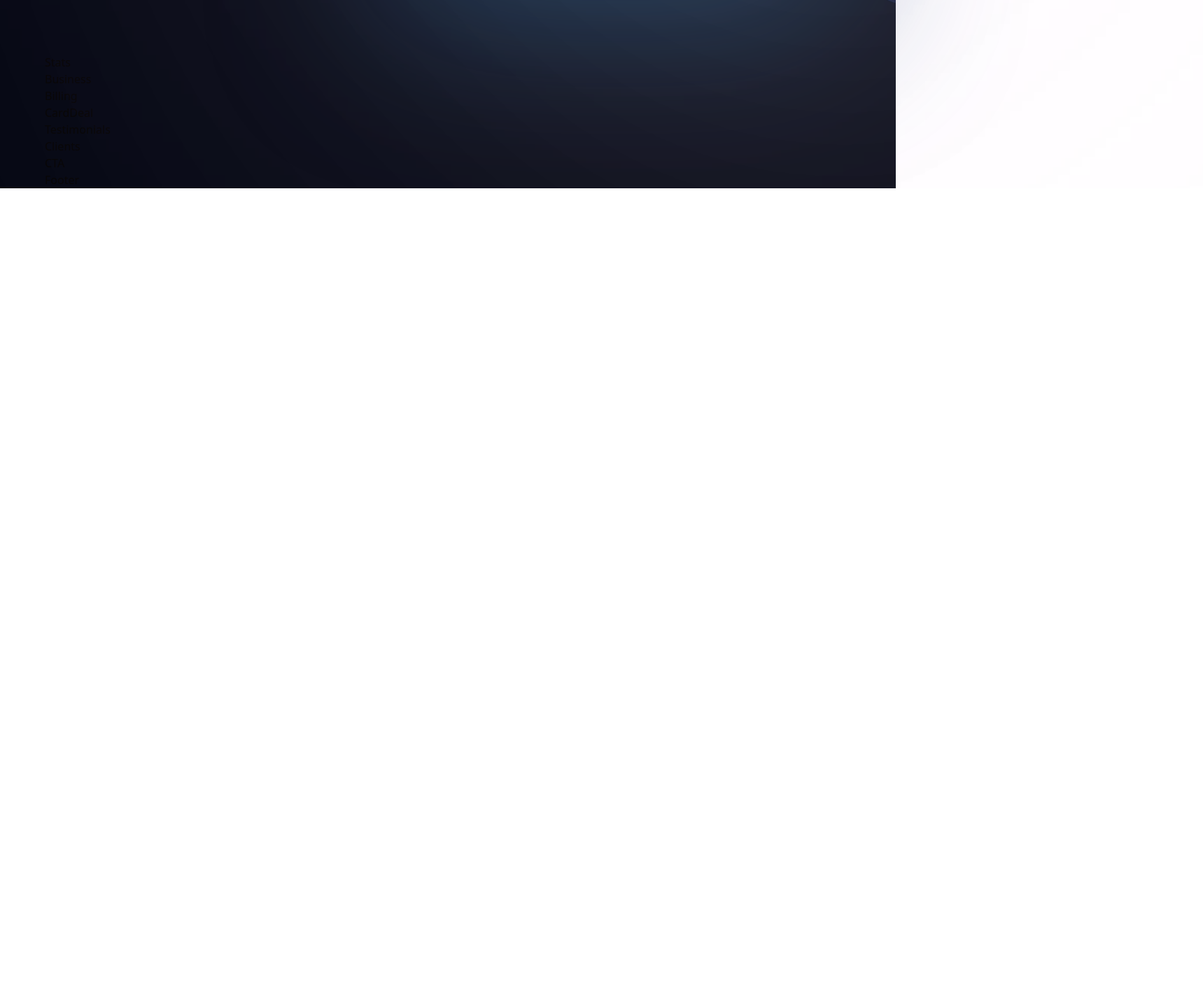
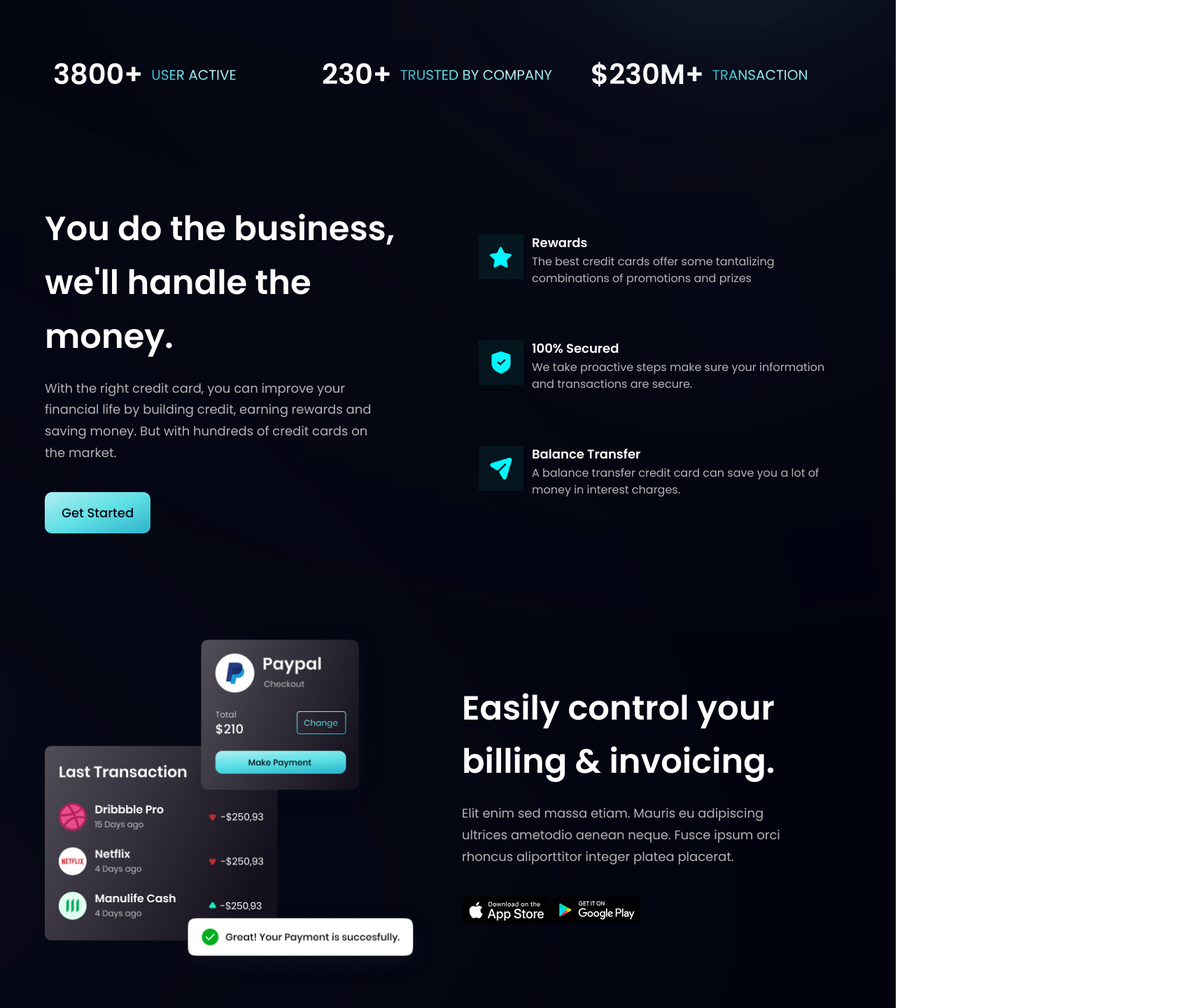
Before and after one commit to estopaceadrian/vite-project, a React (Vite) app: page / in a window 1280 px wide. Shown: the part 720-2160 px from the top of the page at 70% size, 1719 px wide, since content can reach past the window. Before the commit the page ends 989 px from the top, so only its background shows below. Built offline with nearby package versions, Linux system fonts and the light colour scheme.

Commit message:
created other sections

```diff
--- a/src/components/Billing.jsx
+++ b/src/components/Billing.jsx
@@ -1,7 +1,40 @@
-import React from 'react';
+import { apple, bill, google } from '../assets';
+import styles, { layout } from '../styles';
 
-const Billing = () => {
-  return <div>Billing</div>;
-};
+const Billing = () => (
+  <section id="product" className={layout.sectionReverse}>
+    <div className={layout.sectionImgReverse}>
+      <img
+        src={bill}
+        alt="billing"
+        className=" w-[100%] h-[100%] relative z-[5] "
+      />
+      <div className="absolute z-[3] -left-1/2 top-0 w-[50%] h-[50%] rounded-full white__gradient  " />
+      <div className="absolute z-[0] -left-1/2 bottom-0 w-[50%] h-[50%] rounded-full pink__gradient  " />
+    </div>
+    <div className={layout.sectionInfo}>
+      <h2 className={styles.heading2}>
+        Easily control your <br className="sm:block hidden" /> billing &
+        invoicing.
+      </h2>
+      <p className={`${styles.paragraph} max-w-[470px] mt-5`}>
+        Elit enim sed massa etiam. Mauris eu adipiscing ultrices ametodio aenean
+        neque. Fusce ipsum orci rhoncus aliporttitor integer platea placerat.
+      </p>
+      <div className="flex flex-row flex-wrap sm:mt-10 mt-6">
+        <img
+          src={apple}
+          alt="apple_store"
+          className="w-[128px] h-[42px] object-contain cursor-pointer"
+        />
+        <img
+          src={google}
+          alt="google_store"
+          className="w-[128px] h-[42px] object-contain cursor-pointer"
+        />
+      </div>
+    </div>
+  </section>
+);
 
 export default Billing;
--- a/src/components/Business.jsx
+++ b/src/components/Business.jsx
@@ -1,7 +1,51 @@
-import React from 'react';
+import { features } from '../constants';
+import styles, { layout } from '../styles';
+import Button from './Button';
+
+const FeatureCard = ({ icon, title, content, index }) => (
+  <div
+    className={`flex flex-row p-6 rounded-[20px]
+    ${index !== features.length - 1 ? 'mb-6' : 'mb-0'} feature-card `}
+  >
+    <div
+      className={`w-[64px] h-[64px] rounded-4 ${styles.flexCenter} bg-dimBlue`}
+    >
+      <img src={icon} alt="icon" className="w-[50%] h-[50%] object-contain " />
+    </div>
+    <div className="flex-1 flex flex-col ml-3">
+      <h4 className="font-poppins font-semibold text-white text-[18px] leading-[23px] mb-1 ">
+        {title}
+      </h4>
+      <p className="font-poppins font-normal text-dimWhite text-[16px] leading-[24px] mb-1">
+        {content}
+      </p>
+    </div>
+  </div>
+);
 
 const Business = () => {
-  return <div>Business</div>;
+  return (
+    <section id="features" className={layout.section}>
+      <div className={layout.sectionInfo}>
+        <h2 className={styles.heading2}>
+          You do the business, <br className="sm:block hidden" />
+          we'll handle the money.
+        </h2>
+        <p className={`${styles.paragraph} max-w-[480px] mt-5`}>
+          With the right credit card, you can improve your financial life by
+          building credit, earning rewards and saving money. But with hundreds
+          of credit cards on the market.
+        </p>
+        <Button styles="mt-10" />
+      </div>
+
+      <div className={` ${layout.sectionImg} flex-col`}>
+        {features.map((feature, index) => (
+          <FeatureCard key={feature.id} {...feature} index={index} />
+        ))}
+      </div>
+    </section>
+  );
 };
 
 export default Business;
--- a/src/components/Button.jsx
+++ b/src/components/Button.jsx
@@ -1,7 +1,14 @@
 import React from 'react';
 
-const Button = () => {
-  return <div>Button</div>;
+const Button = ({ styles }) => {
+  return (
+    <button
+      type="button"
+      className={`py-4 px-6 bg-blue-gradient font-poppins font-medium text-[18px] text-primary outline-none ${styles} rounded-[10px] `}
+    >
+      Get Started
+    </button>
+  );
 };
 
 export default Button;
--- a/src/components/CardDeal.jsx
+++ b/src/components/CardDeal.jsx
@@ -1,7 +1,25 @@
-import React from 'react';
+import { card } from '../assets';
+import styles, { layout } from '../styles';
+import Button from './Button';
 
-const CardDeal = () => {
-  return <div>CardDeal</div>;
-};
+const CardDeal = () => (
+  <section className={layout.section}>
+    <div className={layout.sectionInfo}>
+      <h2 className={styles.heading2}>
+        Find a better card deal <br className="sm:block hidden" /> in few easy
+        steps.
+      </h2>
+      <p className={`${styles.paragraph} max-w-[470px] mt-5`}>
+        Arcu tortor, purus in mattis at sed integer faucibus. Aliquet quis
+        aliquet eget mauris tortor.ç Aliquet ultrices ac, ametau.
+      </p>
+      <Button styles="mt-10" />
+    </div>
+
+    <div className={layout.sectionImg}>
+      <img src={card} alt="card" className="w-[100%] h-[100%]" />
+    </div>
+  </section>
+);
 
 export default CardDeal;
--- a/src/components/Clients.jsx
+++ b/src/components/Clients.jsx
@@ -1,7 +1,20 @@
-import React from 'react';
+import { clients } from '../constants';
+import styles from '../styles';
 
-const Clients = () => {
-  return <div>Clients</div>;
-};
+const Clients = () => (
+  <section className={`${styles.flexCenter}my-4 `}>
+    <div className={`${styles.flexCenter} flex-wrap w-full `}>
+      {clients.map((client) => (
+        <div key={client.id} className={``}>
+          <img
+            src={client.logo}
+            alt="client"
+            className="w-[192px] w-[100px] object-contain "
+          />
+        </div>
+      ))}
+    </div>
+  </section>
+);
 
 export default Clients;
--- a/src/components/FeedbacCard.jsx
+++ /dev/null
@@ -1,7 +0,0 @@
-import React from 'react';
-
-const FeedbacCard = () => {
-  return <div>FeedbacCard</div>;
-};
-
-export default FeedbacCard;
--- /dev/null
+++ b/src/components/FeedbackCard.jsx
@@ -0,0 +1,27 @@
+import { quotes } from '../assets';
+
+const FeedbackCard = ({ content, name, title, img }) => (
+  <div className="flex justify-between flex-col px-10 py12 rounded-[20px] max-w-[370px] md:mr-10 sm:mr-5 mr-0 my-5 feedback-card">
+    <img
+      src={quotes}
+      alt="double_quotes"
+      className="w-[42px] h-[27px] object-contain "
+    />
+    <p className="font-poppins font-normal text-[18px] leading-[32px] text-white my-10">
+      {content}
+    </p>
+    <div className="flex flex-row">
+      <img src={img} alt={name} className="w-[48px] h-[48px] rounded-full " />
+      <div className="flex flex-col ml-4">
+        <h4 className="font-poppins font-semibold text-[20px] leading-[32px] text-white ">
+          {name}
+        </h4>
+        <p className="font-poppins font-normal text-[16px] leading-[24px] text-dimWhite">
+          {title}
+        </p>
+      </div>
+    </div>
+  </div>
+);
+
+export default FeedbackCard;
--- a/src/components/Hero.jsx
+++ b/src/components/Hero.jsx
@@ -36,7 +36,7 @@
         fees.
       </p>
     </div>
-    <div>
+    <div className={`flex-1 flex ${styles.flexCenter} md:my-0 my-10 relative`}>
       <img
         src={robot}
         alt="billing"
--- a/src/components/Stats.jsx
+++ b/src/components/Stats.jsx
@@ -1,7 +1,22 @@
-import React from 'react';
+import { stats } from '../constants';
+import styles from '../styles';
 
-const Stats = () => {
-  return <div>Stats</div>;
-};
+const Stats = () => (
+  <section className={`${styles.flexCenter} flex-row flex-wrap sm:mb-20 mb-6`}>
+    {stats.map((stat) => (
+      <div
+        key={stat.id}
+        className={`flex-1 flex  justify-start items-center flex-row m-3`}
+      >
+        <h4 className="font-poppins font-semibold xs:text-[40px] text-[30px] xs:leading-[53px] leading-[43px] text-white ">
+          {stat.value}
+        </h4>
+        <p className="font-poppins font-normal xs:text-[20px] text-[15px] xs:leading-[26px] leading-[21px] text-gradient uppercase ml-3 ">
+          {stat.title}
+        </p>
+      </div>
+    ))}
+  </section>
+);
 
 export default Stats;
--- a/src/components/Testimonials.jsx
+++ b/src/components/Testimonials.jsx
@@ -1,7 +1,33 @@
-import React from 'react';
+import { feedback } from '../constants';
+import styles from '../styles';
+import FeedbackCard from './FeedbackCard';
 
-const Testimonials = () => {
-  return <div>Testimonials</div>;
-};
+const Testimonials = () => (
+  <section
+    id="clients"
+    className={`${styles.paddingY} ${styles.flexCenter} flex-col relative`}
+  >
+    <div className="absolute z-[0] w-[60%] h-[60%] -right-[50%] rounded-full blue__gradient " />
+
+    <div className="w-full flex justify-between items-center md:flex-row flex-col sm:mb-16 relative z-[1] ">
+      <h1 className={styles.heading2}>
+        What people are <br className="sm:block hidden" />
+        saying about us
+      </h1>
+      <div className="w-full md:mt-0 mt-6">
+        <p className={`${styles.paragraph} text-left max-w-[450px]`}>
+          Everything you need to accept card payments and grow your business
+          anywhere on the planet.
+        </p>
+      </div>
+    </div>
+
+    <div className="flex flex-wrap sm:justify-start justify-center feedbac-container relative w-full z-[1]">
+      {feedback.map((card) => (
+        <FeedbackCard key={card.id} {...card} />
+      ))}
+    </div>
+  </section>
+);
 
 export default Testimonials;
```
